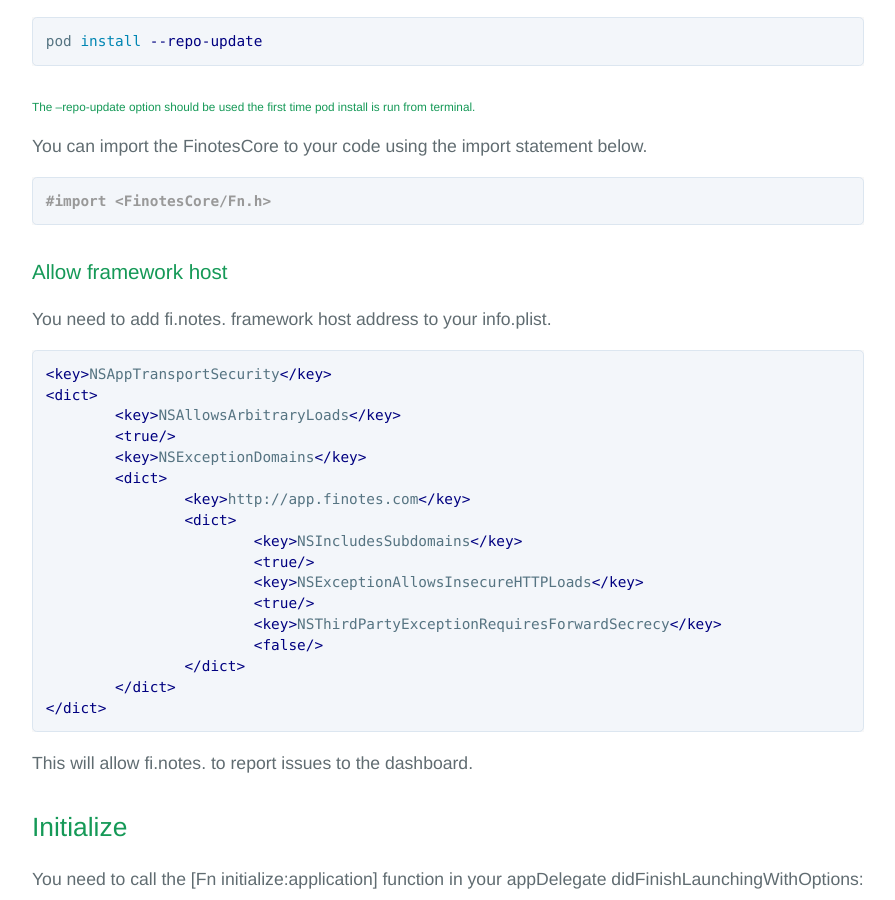
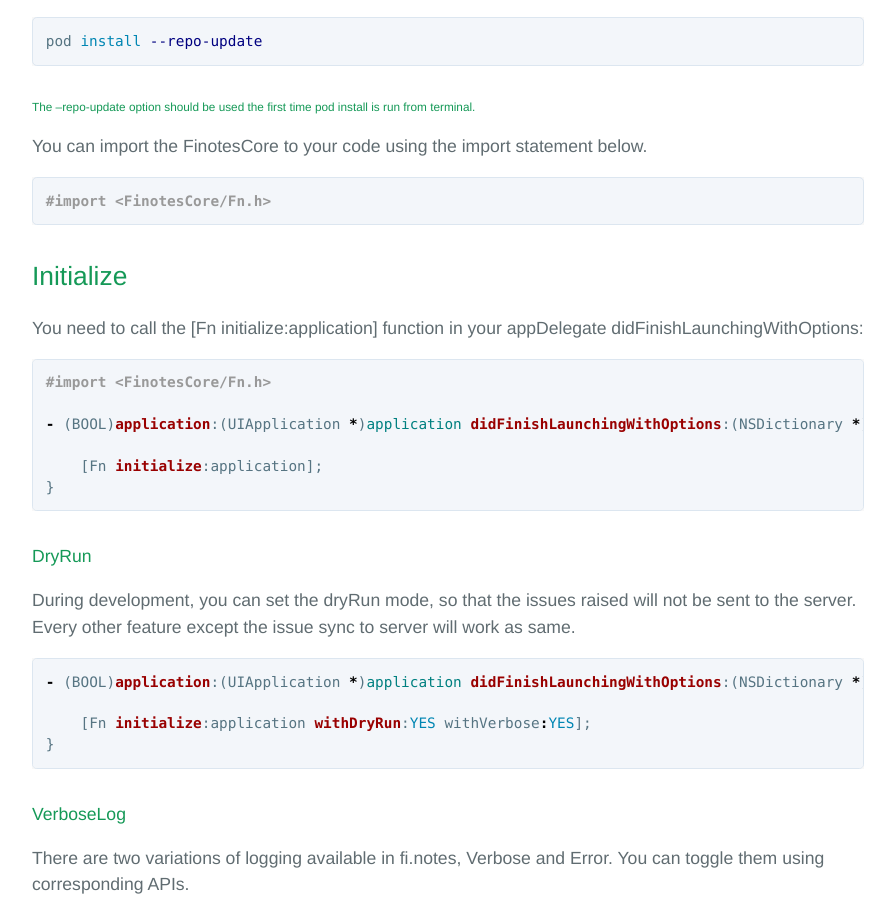
Before and after one commit to finotes/finotes.github.io, a Jekyll site: the page built from _posts/2018-01-19-ios-docs.md, in a window 1280 px wide and 900 px high, scrolled down 652 px. Shown: the whole window, without its empty margins (192-1087 px from the left). Built offline with Jekyll 4.4.1, drawn with Linux system fonts in a browser that asks for light colours; some web fonts are replaced.

Commit message:
Update 2018-01-19-ios-docs.md

````diff
--- a/_posts/2018-01-19-ios-docs.md
+++ b/_posts/2018-01-19-ios-docs.md
@@ -30,31 +30,6 @@ You can import the FinotesCore to your code using the import statement below.
 ```objc
 #import <FinotesCore/Fn.h>
 ```
-
-### Allow framework host
-
-You need to add fi.notes. framework host address to your info.plist.
-
-```xml
-<key>NSAppTransportSecurity</key>
-<dict>
-	<key>NSAllowsArbitraryLoads</key>
-	<true/>
-	<key>NSExceptionDomains</key>
-	<dict>
-		<key>http://app.finotes.com</key>
-		<dict>
-			<key>NSIncludesSubdomains</key>
-			<true/>
-			<key>NSExceptionAllowsInsecureHTTPLoads</key>
-		        <true/>
-			<key>NSThirdPartyExceptionRequiresForwardSecrecy</key>
-			<false/>
-		</dict>
-	</dict>
-</dict>
-```
-This will allow fi.notes. to report issues to the dashboard.
 
 
 ## Initialize
````
